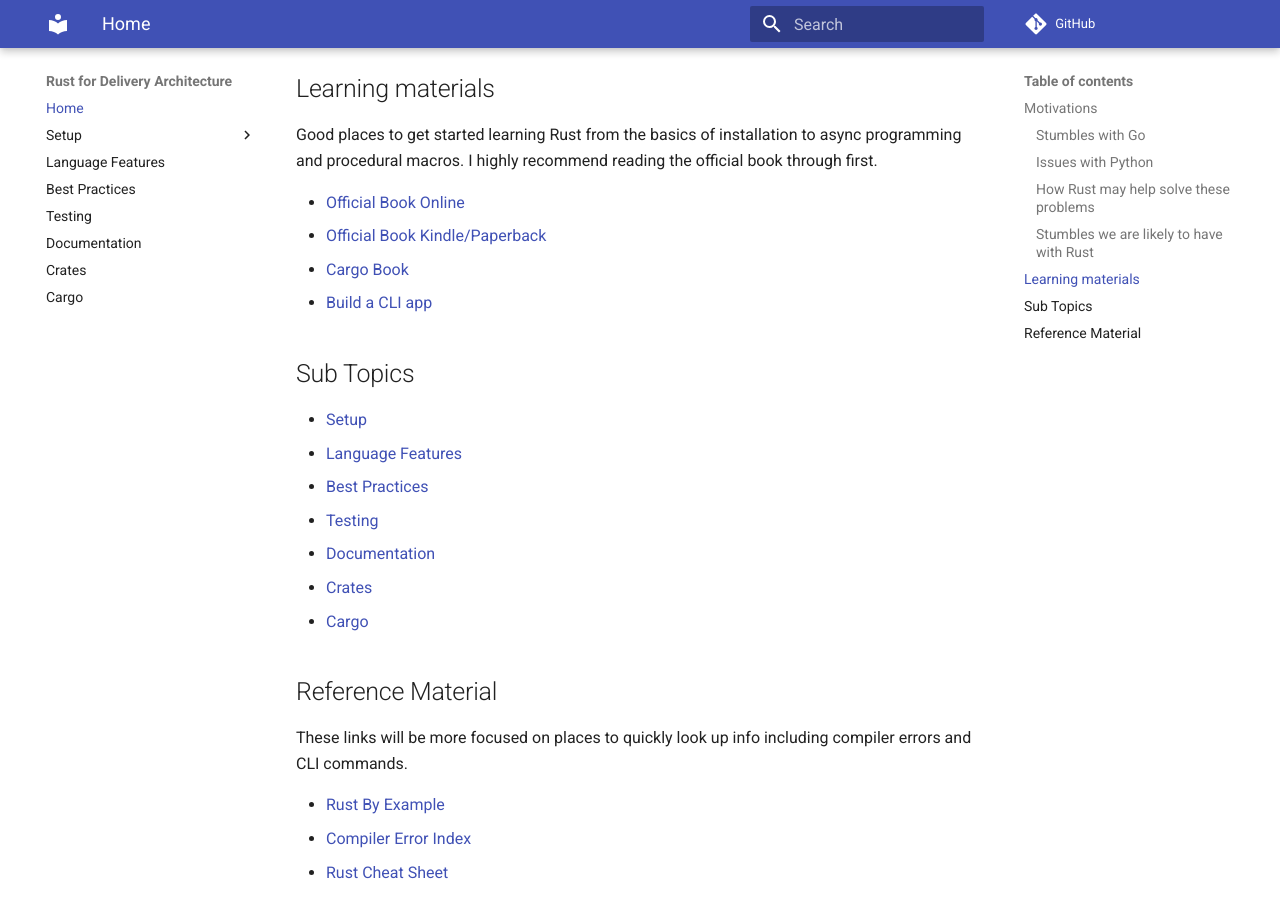
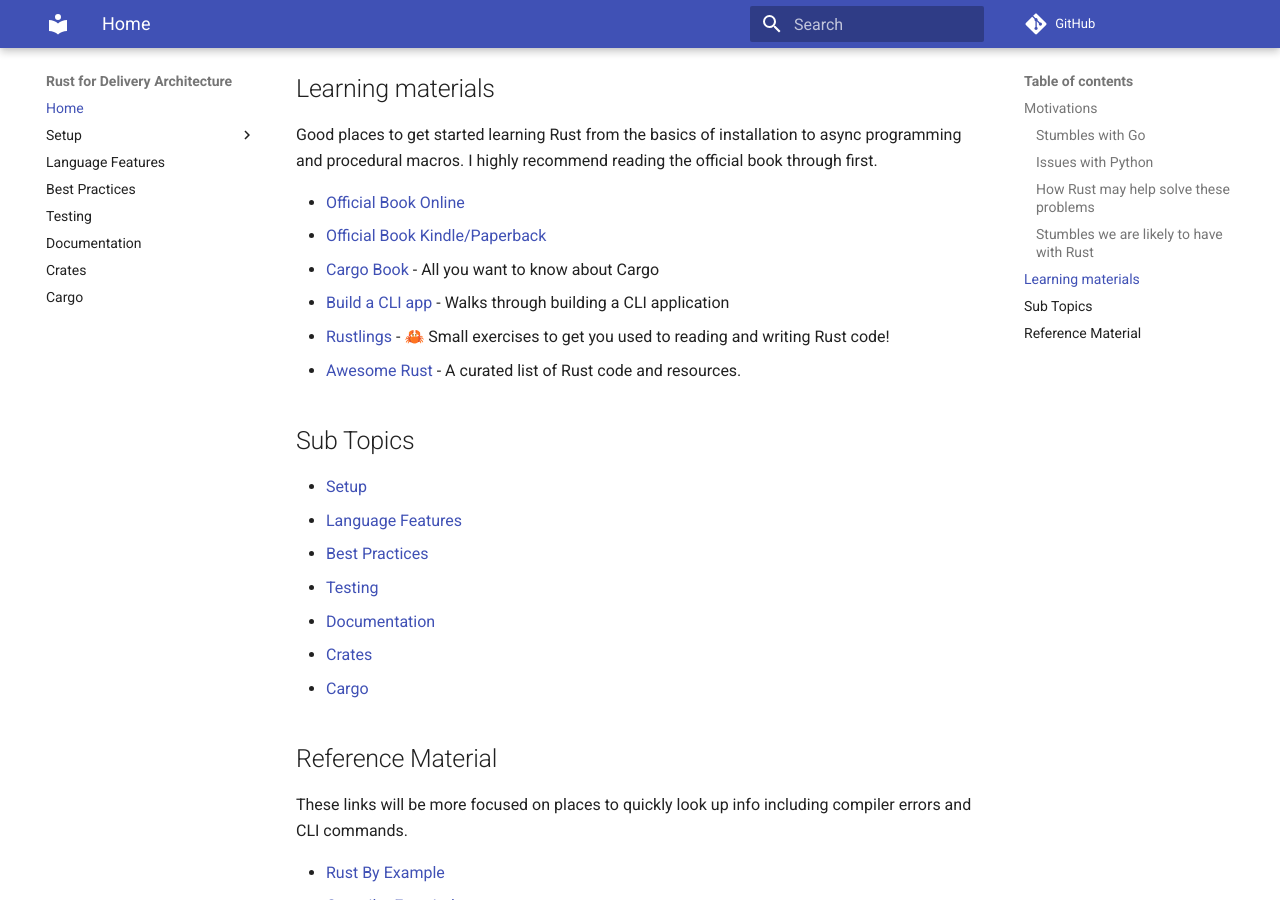
Before and after one commit to reynn/rust-language, an MkDocs documentation site: the page built from markdown/index.md, in a window 1280 px wide and 900 px high, scrolled down 1351 px. Built offline with MkDocs 1.6.1 and Material for MkDocs 9.7.7, drawn with Linux system fonts in a browser that asks for light colours; comment, search, counter and statistics services are not loaded; some of the changed text lies outside the part shown.

Commit message:
add additional resources

```diff
--- a/markdown/index.md
+++ b/markdown/index.md
@@ -1,4 +1,4 @@
-# Rust Resources <!-- omit in toc -->
+# 🦀 Rust Resources <!-- omit in toc -->
 
 ## Motivations
 
@@ -58,8 +58,10 @@
 
 - [Official Book Online]
 - [Official Book Kindle/Paperback]
-- [Cargo Book]
-- [Build a CLI app]
+- [Cargo Book] - All you want to know about Cargo
+- [Build a CLI app] - Walks through building a CLI application
+- [Rustlings] - 🦀 Small exercises to get you used to reading and writing Rust code!
+- [Awesome Rust] - A curated list of Rust code and resources.
 
 ## Sub Topics
 
@@ -92,3 +94,5 @@
 [cargo-edit]: https://github.com/killercup/cargo-edit
 [cargo book]: https://doc.rust-lang.org/cargo/index.html
 [rust cheat sheet]: https://cheats.rs/
+[Rustlings]: https://github.com/rust-lang/rustlings
+[Awesome Rust]: https://github.com/rust-unofficial/awesome-rust
```
Also changed, not shown: docs/index.html (+5 -3 lines), docs/search/search_index.json (+1 -1 lines), 1 other file.
